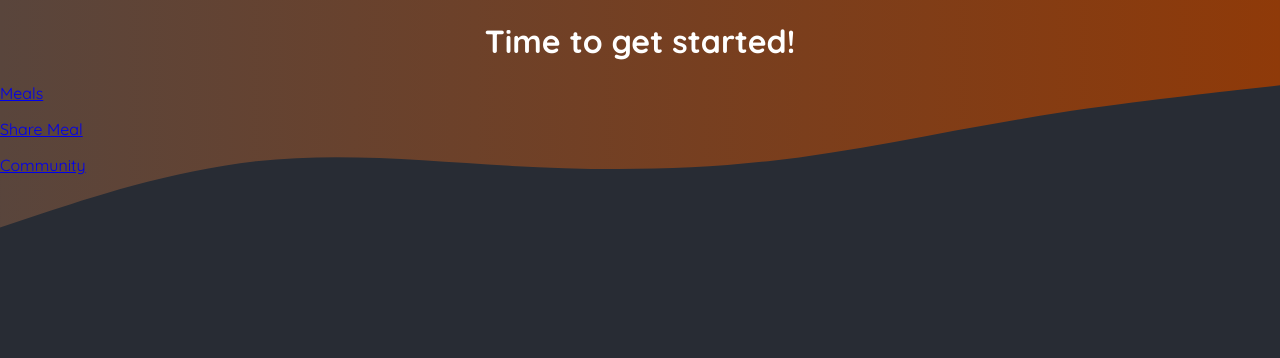
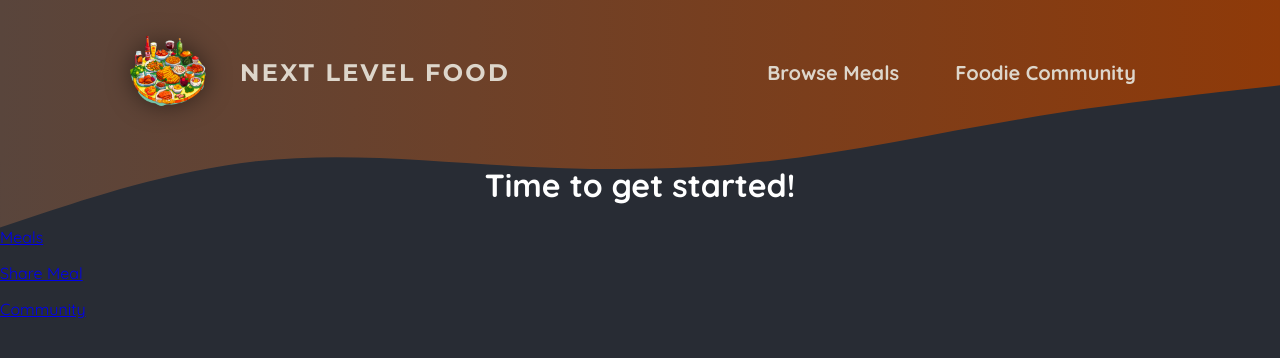
Before and after one commit to Snzslt/Food-Order-Nextjs, a Next.js app: page / in a window 1280 px wide. Shown: the top 358 px of the page. Built offline with nearby package versions, Linux system fonts and the light colour scheme.

Commit message:
adding a custom component with css styling

```diff
--- a/app/layout.js
+++ b/app/layout.js
@@ -1,3 +1,4 @@
+import MainHeader from '@/components/main.header';
 import './globals.css';
 
 export const metadata = {
@@ -29,7 +30,7 @@
             ></path>
           </svg>
         </div>
-
+        <MainHeader />
         {children}
       </body>
     </html>
--- /dev/null
+++ b/components/main-header.module.css
@@ -0,0 +1,67 @@
+.header {
+    display: flex;
+    justify-content: space-between;
+    align-items: center;
+    padding: 2rem 1rem;
+  }
+
+  @media (min-width: 768px) {
+    .header {
+      padding: 2rem 10%;
+    }
+  }
+
+  .nav ul {
+    list-style: none;
+    margin: 0;
+    padding: 0;
+    display: flex;
+    gap: 1.5rem;
+    /* font-family: 'Montserrat', sans-serif; */
+    font-size: 1.25rem;
+  }
+
+  .nav a {
+    text-decoration: none;
+    color: #ddd6cb;
+    font-weight: bold;
+    padding: 0.5rem 1rem;
+    border-radius: 0.5rem;
+  }
+
+  .nav a:hover,
+  .nav a:active {
+    background: linear-gradient(90deg, #ff8a05, #f9b331);
+    background-clip: text;
+    -webkit-background-clip: text;
+    -webkit-text-fill-color: transparent;
+    text-shadow: 0 0 18px rgba(248, 190, 42, 0.8);
+  }
+
+  .active {
+    background: linear-gradient(90deg, #ff8a05, #f9b331);
+    background-clip: text;
+    -webkit-background-clip: text;
+    -webkit-text-fill-color: transparent;
+  }
+
+  .logo {
+    display: flex;
+    align-items: center;
+    justify-content: center;
+    gap: 2rem;
+    text-decoration: none;
+    color: #ddd6cb;
+    font-weight: bold;
+    font-family: 'Montserrat', sans-serif;
+    letter-spacing: 0.15rem;
+    text-transform: uppercase;
+    font-size: 1.5rem;
+  }
+
+  .logo img {
+    width: 5rem;
+    height: 5rem;
+    object-fit: contain;
+    filter: drop-shadow(0 0 0.75rem rgba(0, 0, 0, 0.5));
+  }
--- /dev/null
+++ b/components/main.header.js
@@ -0,0 +1,25 @@
+import Link from 'next/link';
+import logoImg from '@/assets/logo.png';
+import classes from './main-header.module.css'
+
+
+export default function MainHeader(){
+    return(
+        <header className={classes.header}>
+            <Link href="/" className={classes.logo}>
+                <img src={logoImg.src} alt="A Plate with food on it" />
+                Next Level Food
+            </Link>
+            <nav className={classes.nav}>
+                <ul>
+                    <li>
+                    <Link href="/meals">Browse Meals</Link>
+                    </li>
+                    <li>
+                    <Link href="/community">Foodie Community</Link>
+                    </li>
+                </ul>
+            </nav>
+        </header>
+    )
+}
```
